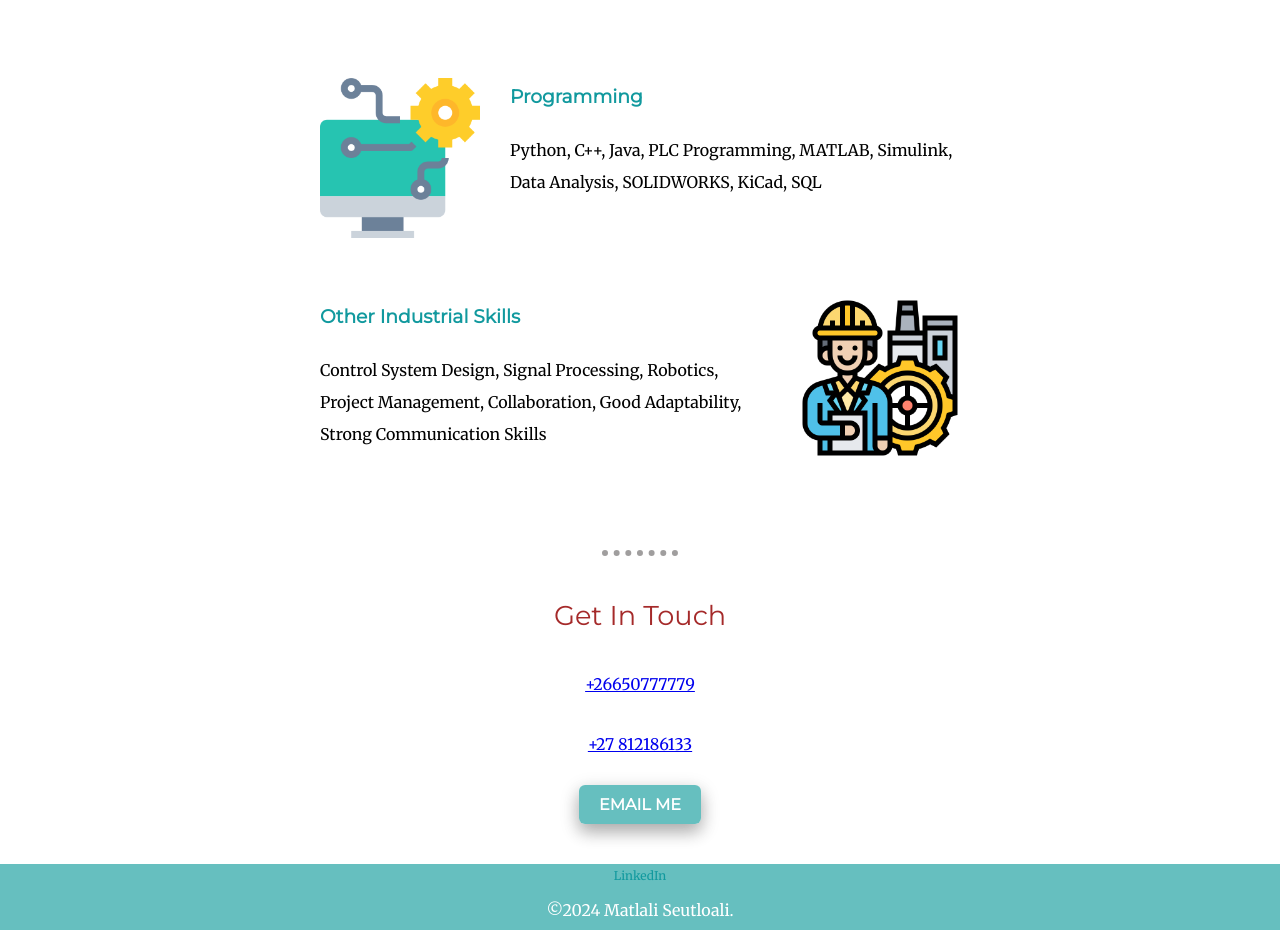
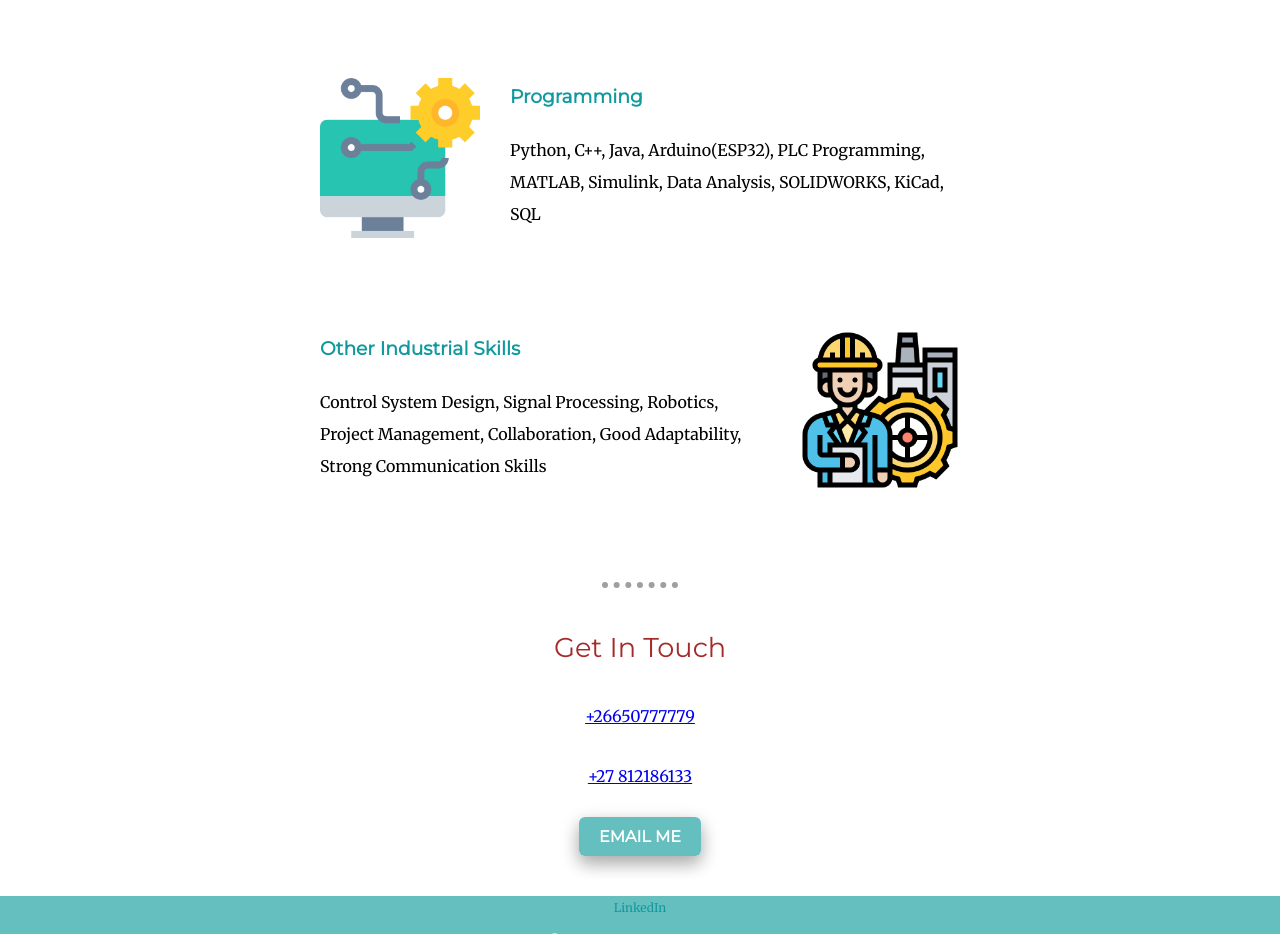
Before and after one commit to matlalijr/matlalijr.github.io, a plain HTML site: page index.html in a window 1280 px wide. Shown: the part 1200-2134 px from the top of the page. Drawn offline with Linux system fonts and the light colour scheme.

Commit message:
Update index.html

```diff
--- a/index.html
+++ b/index.html
@@ -66,7 +66,7 @@ Administrative HR, and Strategic HR and others. I'm young, vibrant, and very bub
           <img class="computerpic" src="images/engineer.png" alt="computer-photo" />
           <h3>Programming</h3>
           <p class ="skilldescription">
-           Python, C++, Java, PLC Programming, MATLAB, Simulink, Data Analysis, SOLIDWORKS, KiCad, SQL
+           Python, C++, Java, Arduino(ESP32), PLC Programming, MATLAB, Simulink, Data Analysis, SOLIDWORKS, KiCad, SQL
           </p>
         </div>
         <div class="skill-row">
```
